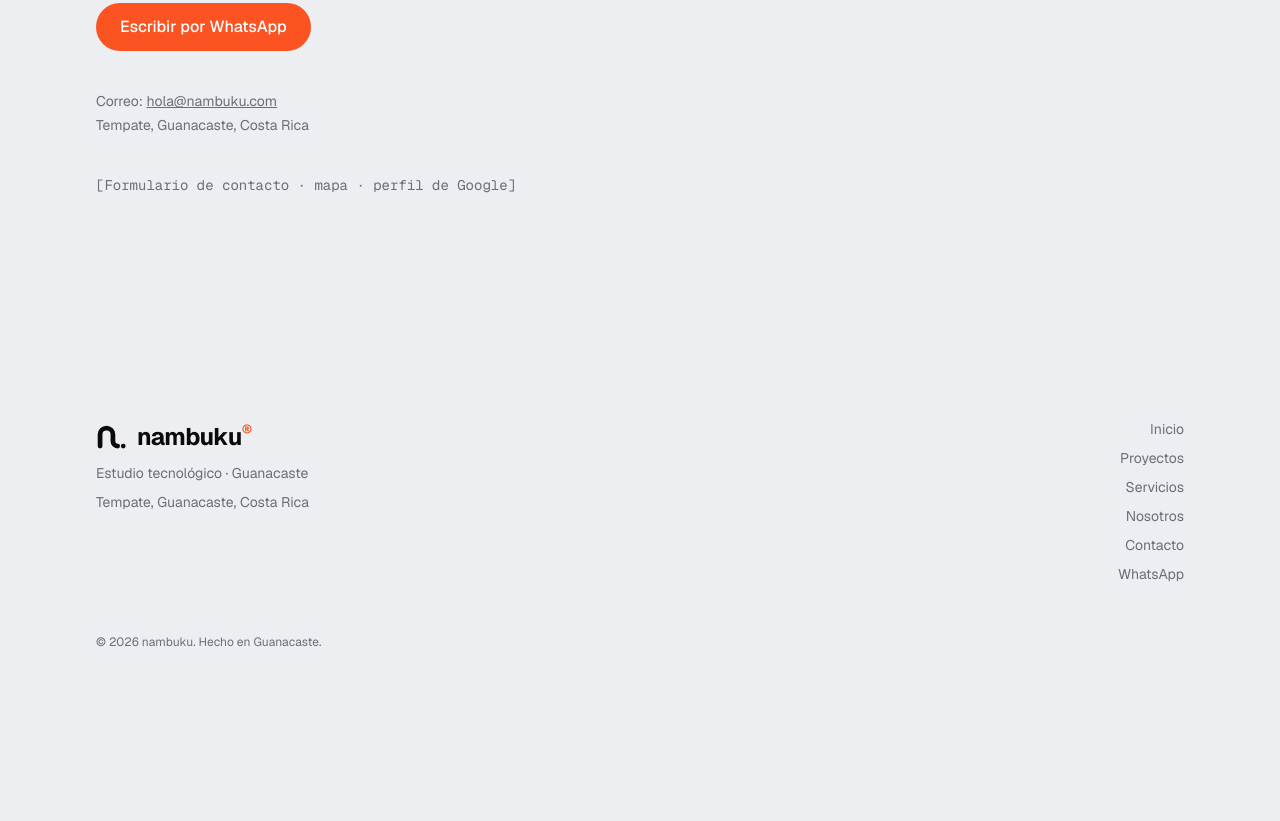
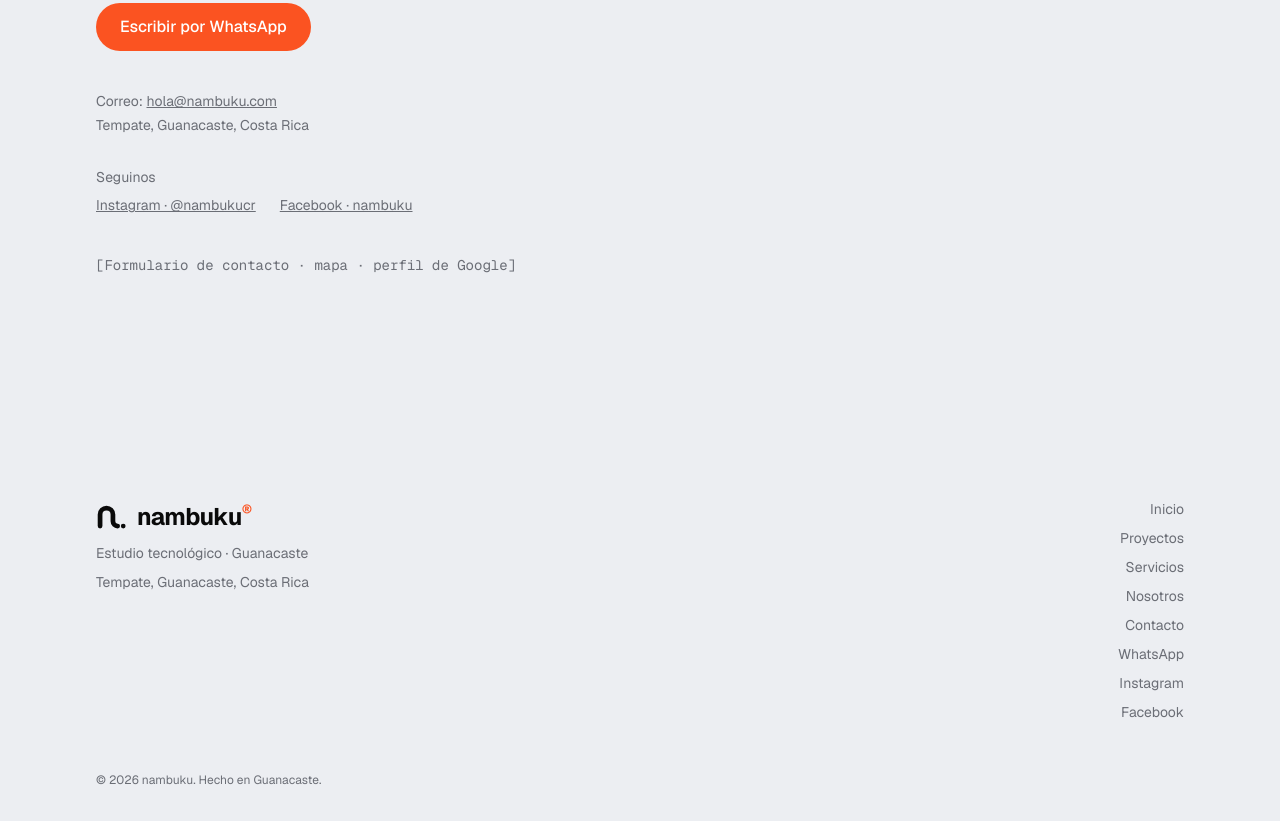
Before and after one commit to jeoaomoreira/portfolio, an Astro site: page /contacto in a window 1280 px wide. Shown: the part 312-1133 px from the top of the page. Before the commit the page ends 995 px from the top, so only its background shows below. Built offline with nearby package versions, Linux system fonts and the light colour scheme; Astro itself is replaced by a stand-in of ours.

Commit message:
Add Instagram and Facebook links
A `social` array in src/site.ts is the single source for the handles; the
footer renders them beside the WhatsApp link on every page, and /contacto
lists them with handles under a "Seguinos" heading.

The Facebook URL is the page's share link with the mibextid tracking
parameter stripped — swap it for the vanity URL once the page has one.

Co-Authored-By: Claude Opus 5 <noreply@anthropic.com>
Claude-Session: https://claude.ai/code/session_014swsBusL7vX6omqUC2Mtq8

```diff
--- a/src/components/Footer.astro
+++ b/src/components/Footer.astro
@@ -1,5 +1,5 @@
 ---
-import { nav, whatsappLink, site } from '@/site';
+import { nav, whatsappLink, site, social } from '@/site';
 import Logo from './Logo.astro';
 
 interface Props {
@@ -41,6 +41,9 @@ const year = new Date().getFullYear();
         <a href={item.href}>{item.label}</a>
       ))}
       <a href={whatsappLink} target="_blank" rel="noopener">WhatsApp</a>
+      {social.map((profile) => (
+        <a href={profile.href} target="_blank" rel="noopener me">{profile.name}</a>
+      ))}
     </nav>
   </div>
 
--- a/src/pages/contacto.astro
+++ b/src/pages/contacto.astro
@@ -1,6 +1,6 @@
 ---
 import Base from '@/layouts/Base.astro';
-import { whatsappLink, site } from '@/site';
+import { whatsappLink, site, social } from '@/site';
 ---
 
 <Base
@@ -28,6 +28,24 @@ import { whatsappLink, site } from '@/site';
       <p>{site.location}</p>
     </div>
 
+    <div class="mt-8">
+      <p class="text-sm text-muted">Seguinos</p>
+      <ul class="mt-2 flex flex-wrap gap-x-6 gap-y-2 text-sm">
+        {social.map((profile) => (
+          <li>
+            <a
+              href={profile.href}
+              target="_blank"
+              rel="noopener me"
+              class="text-muted underline hover:text-ink"
+            >
+              {profile.name} · {profile.handle}
+            </a>
+          </li>
+        ))}
+      </ul>
+    </div>
+
     <p class="text-muted mt-10 text-sm font-mono">[Formulario de contacto · mapa · perfil de Google]</p>
   </section>
 </Base>
--- a/src/site.ts
+++ b/src/site.ts
@@ -16,6 +16,25 @@ export const site = {
   // Default Open Graph image for link previews. TODO: create public/og.png (1200×630).
   ogImage: '/og.png',
 } as const;
+
+/**
+ * Social profiles. Single source — the footer and /contacto both read this, so
+ * a handle only ever changes in one place.
+ * The Facebook URL is the page's share link; swap it for the vanity URL
+ * (facebook.com/nambukucr) once the page has one.
+ */
+export const social = [
+  {
+    name: 'Instagram',
+    handle: '@nambukucr',
+    href: 'https://www.instagram.com/nambukucr/',
+  },
+  {
+    name: 'Facebook',
+    handle: 'nambuku',
+    href: 'https://www.facebook.com/share/1RhD1iPgGf/',
+  },
+] as const;
 
 export const whatsappLink = `https://wa.me/${site.whatsappNumber}?text=${encodeURIComponent(
   site.whatsappMessage,
```
